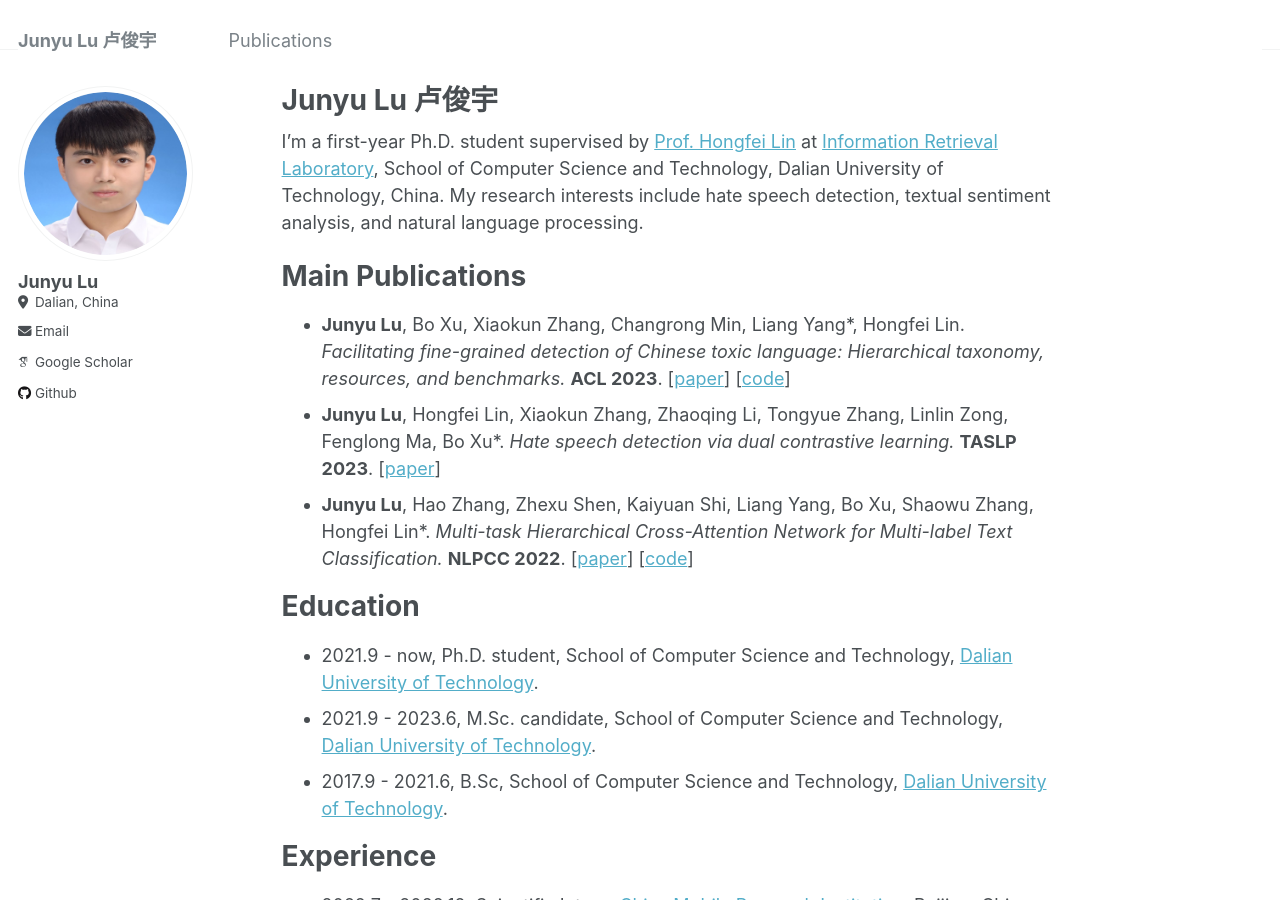
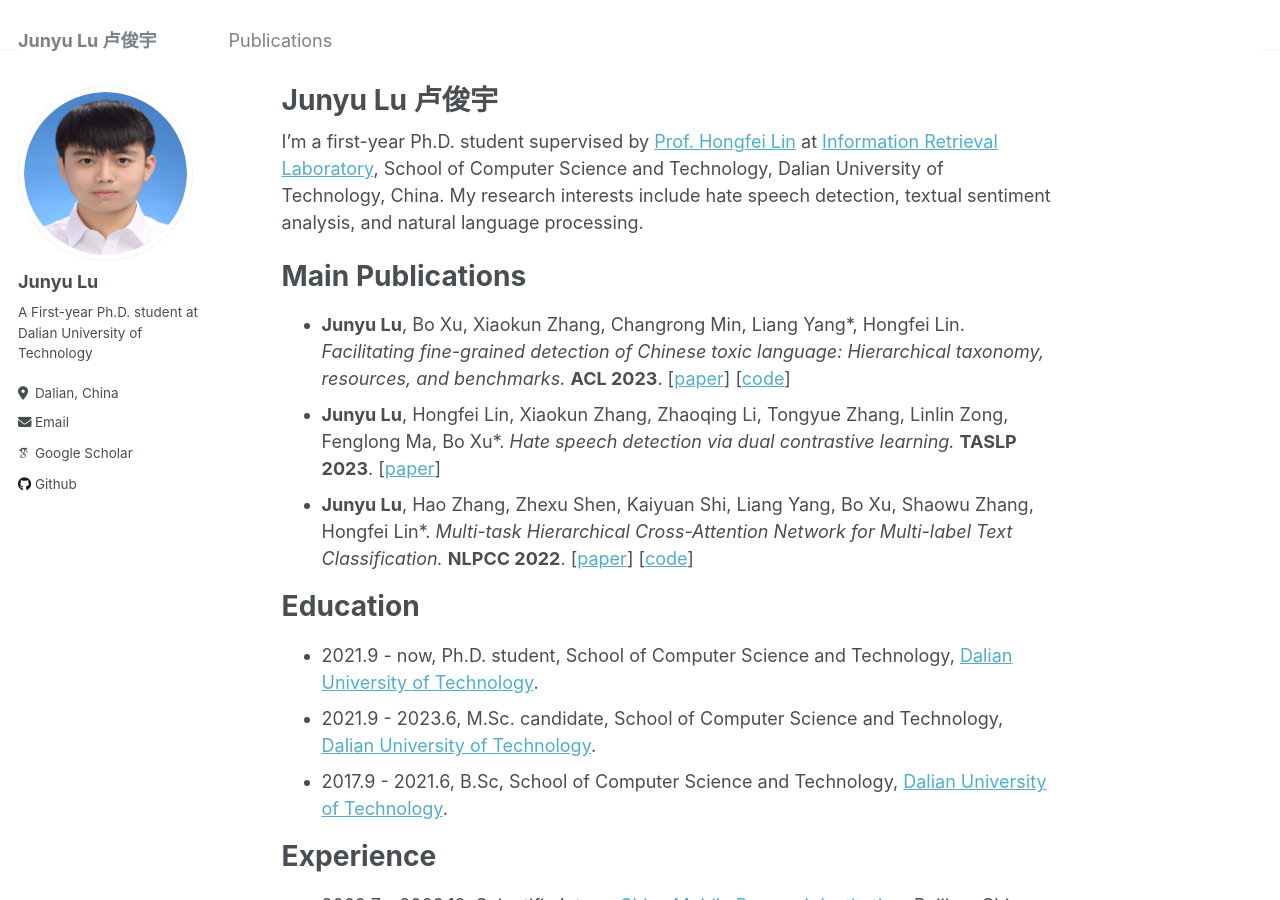
Before and after one commit to DUT-lujunyu/new_lujunyu.github.io, a Jekyll site: the page built from _pages/about.md, in a window 1280 px wide and 900 px high. Built offline with Jekyll 4.4.1, drawn with Linux system fonts in a browser that asks for light colours; some web fonts are replaced.

Commit message:
Update _config.yml

```diff
--- a/_config.yml
+++ b/_config.yml
@@ -24,7 +24,7 @@ author:
   avatar           : "cv.png"
   name             : "Junyu Lu"
   pronouns         : # example: "she/her"
-  bio              : # "Short biography for the left-hand sidebar"
+  bio              : "A First-year Ph.D. student at Dalian University of Technology"
   location         : "Dalian, China"
   employer         : # "Dalian University of Technology"
   uri              : # URL
```
